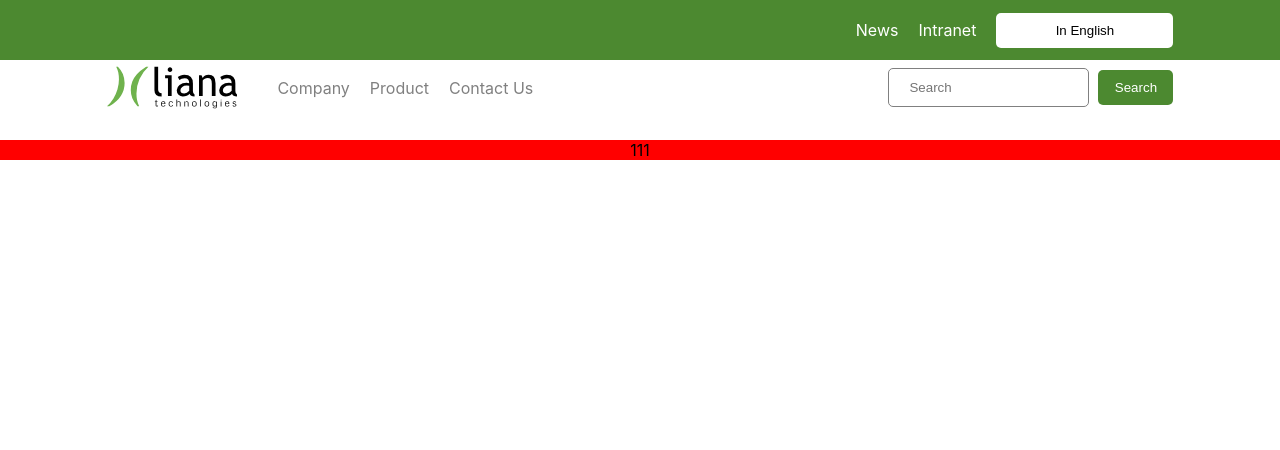
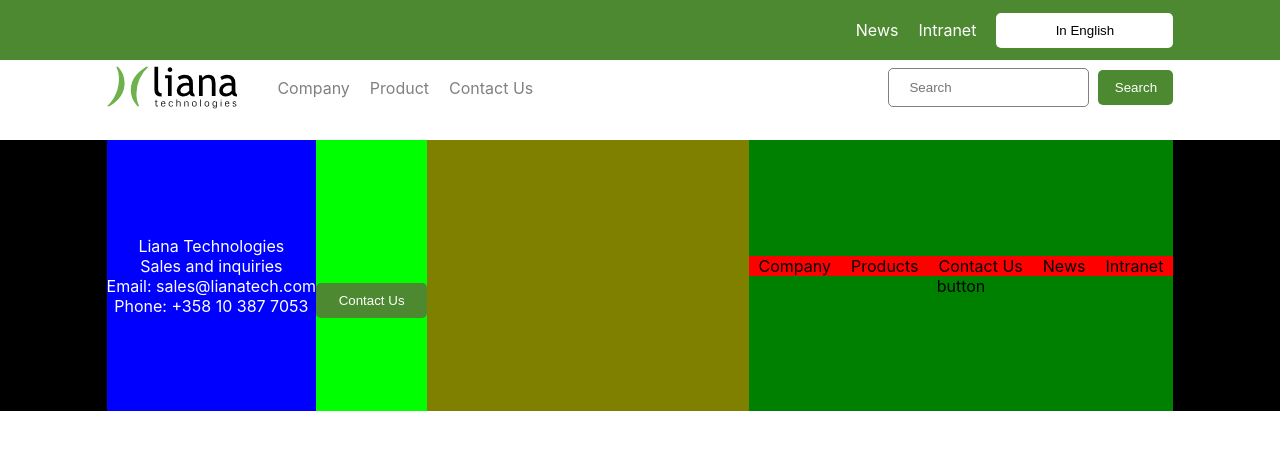
Before and after one commit to AndreasAvetisian/liana_technologies, a React (Create React App) app: page / in a window 1280 px wide. Shown: the top 450 px of the page. Built offline with nearby package versions, Linux system fonts and the light colour scheme.

Commit message:
Added Footer Component
Added main frame for footer component.

```diff
--- a/src/components/Footer.js
+++ b/src/components/Footer.js
@@ -3,6 +3,30 @@
 
 export default function Footer() {
     return (
-        <div className={styles.aaa}>111</div>
+        <div className={styles.footer}>
+            <div className={styles.footerContent}>
+                <div className={styles.footerLeftSide}>
+                    <div className={styles.contactInfo}>
+                        <div>Liana Technologies</div>
+                        <div>Sales and inquiries</div>
+                        <div>Email: sales@lianatech.com</div>
+                        <div>Phone: +358 10 387 7053</div>
+                    </div>
+                    <div className={styles.contactUsButtonDiv}>
+                        <button type="button" className={styles.contactUsButton}>Contact Us</button>
+                    </div>
+                </div>
+                <div className={styles.footerRightSide}>
+                    <div className={styles.CPCNI}>
+                        <div className={styles.components}>Company</div>
+                        <div className={styles.components}>Products</div>
+                        <div className={styles.components}>Contact Us</div>
+                        <div className={styles.components}>News</div>
+                        <div className={styles.components}>Intranet</div>
+                    </div>
+                    <div>button</div>
+                </div>
+            </div>
+        </div>
     );
 }
--- a/src/styles/Footer.module.scss
+++ b/src/styles/Footer.module.scss
@@ -1,3 +1,61 @@
-.aaa {
-    background-color: red;
+.footer {
+    display: flex;
+    justify-content: center;
+    width: 100%;
+    height: 271px;
+    background-color: #000000;
+
+    .footerContent {
+        background-color: olive;
+        width: 83.35%;
+        display: flex;
+        justify-content: space-between;
+
+        .footerLeftSide {
+            display: flex;
+            background-color: red;
+
+            .contactInfo {
+                width: auto;
+                display: flex;
+                flex-direction: column;
+                justify-content: center;
+                background-color: blue;
+                color: white;
+            }
+
+            .contactUsButtonDiv {
+                display: flex;
+                justify-content: center;
+                align-items: center;
+                background-color: lime;
+
+                .contactUsButton {
+                    width: 111px;
+                    height: 35px;
+                    border: 0;
+                    background-color: #4c8930;
+                    border-radius: 5px;
+                    color: white;
+                    margin-top: 50px;
+                }
+            }
+        }
+
+        .footerRightSide {
+            background-color: green;
+            display: flex;
+            flex-direction: column;
+            justify-content: center;
+
+            .CPCNI {
+                display: flex;
+                background-color: red;
+
+                .components {
+                    padding: 0px 10px 0px 10px;
+                }
+            }
+        }
+    }
 }
```
